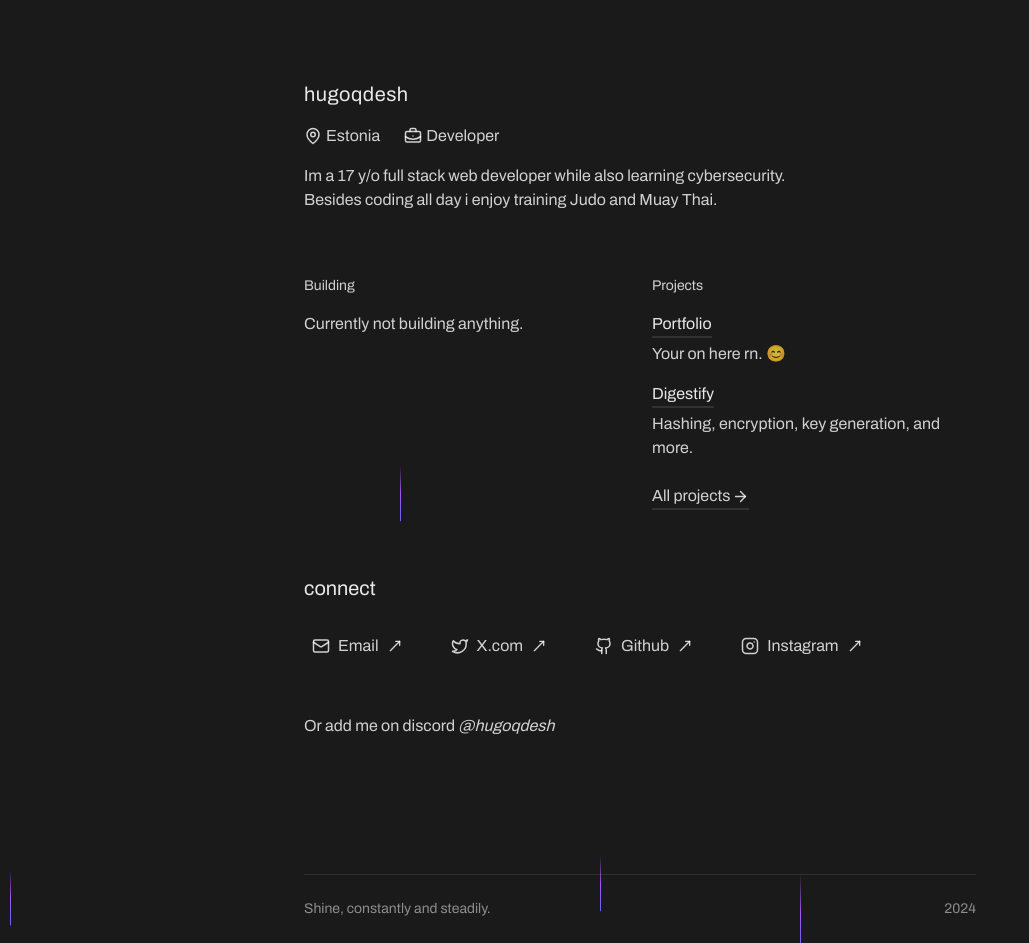
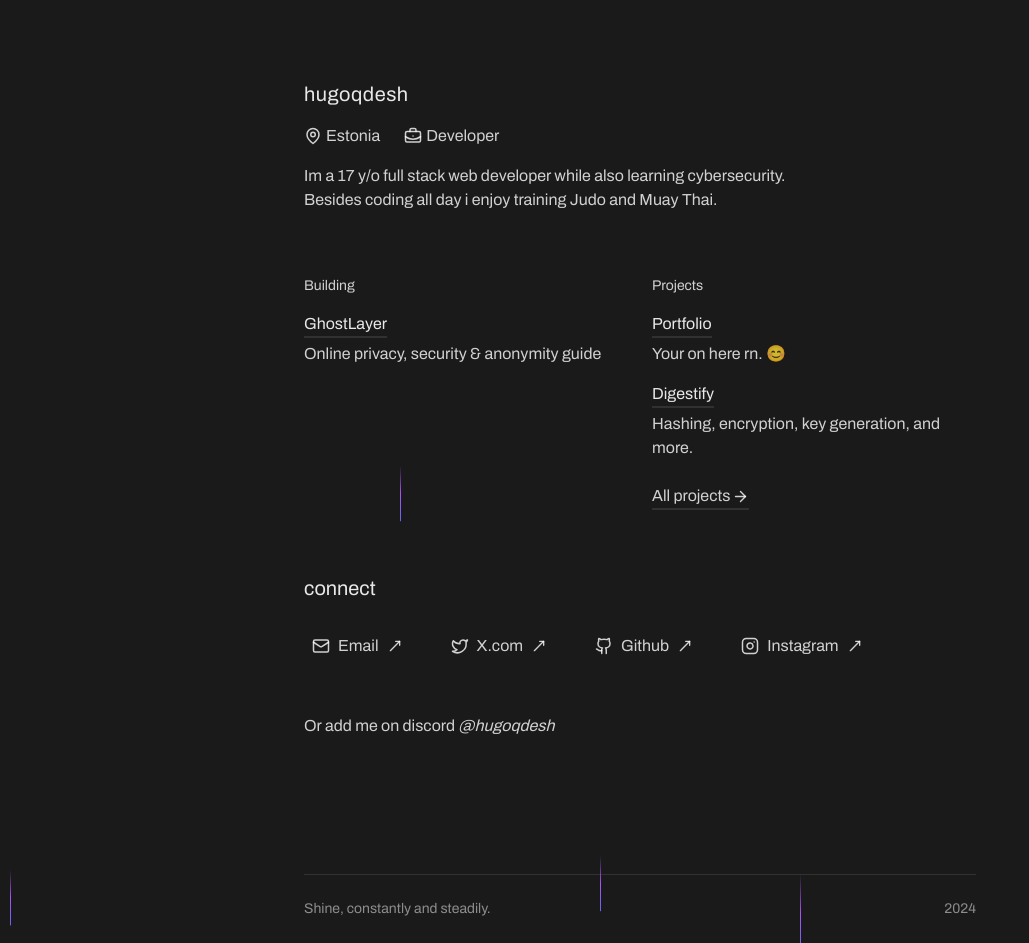
Before and after one commit to hugoqdesh/portfolio, a Next.js app: page / in a window 1280 px wide. Shown: the whole page, without its empty margins (0-1029 px from the left). Built offline with nearby package versions, Linux system fonts and the light colour scheme.

Commit message:
Update page.tsx

```diff
--- a/app/page.tsx
+++ b/app/page.tsx
@@ -39,7 +39,19 @@ export default function Home() {
             <div className="flex flex-col gap-4">
               <p className="text-sm">Building</p>
 
-              <p>Currently not building anything.</p>
+              {/* <p>Currently not building anything.</p> */}
+
+              <div>
+                <Link
+                  href="https://www.hugoqdesh.lol/"
+                  className="border-b-2 border-white/10 w-max flex items-center gap-1 text-white/90"
+                >
+                  GhostLayer
+                </Link>
+                <p className="mt-1">
+                  Online privacy, security & anonymity guide
+                </p>
+              </div>
             </div>
 
             <div className="flex flex-col gap-4">
```
